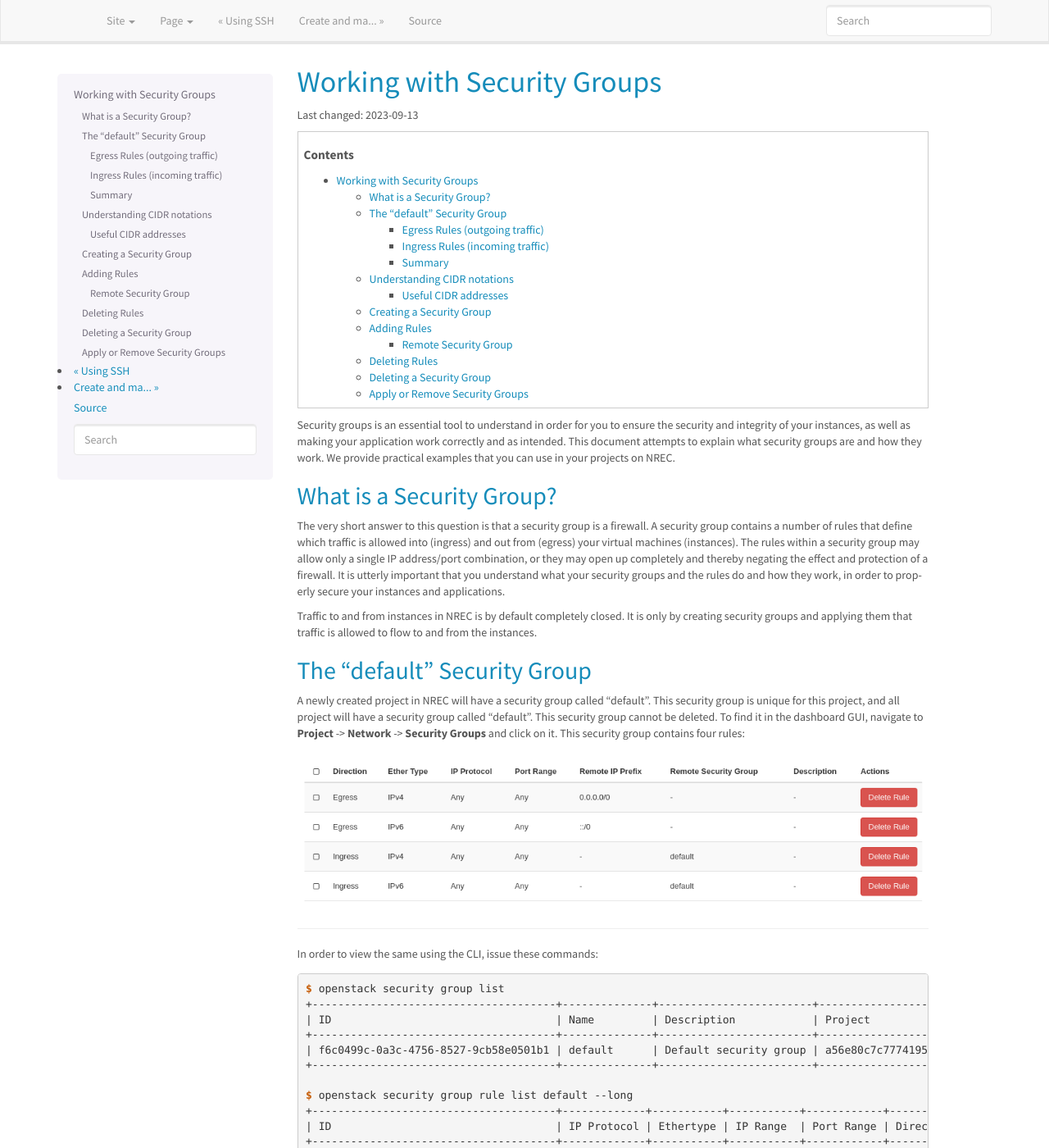
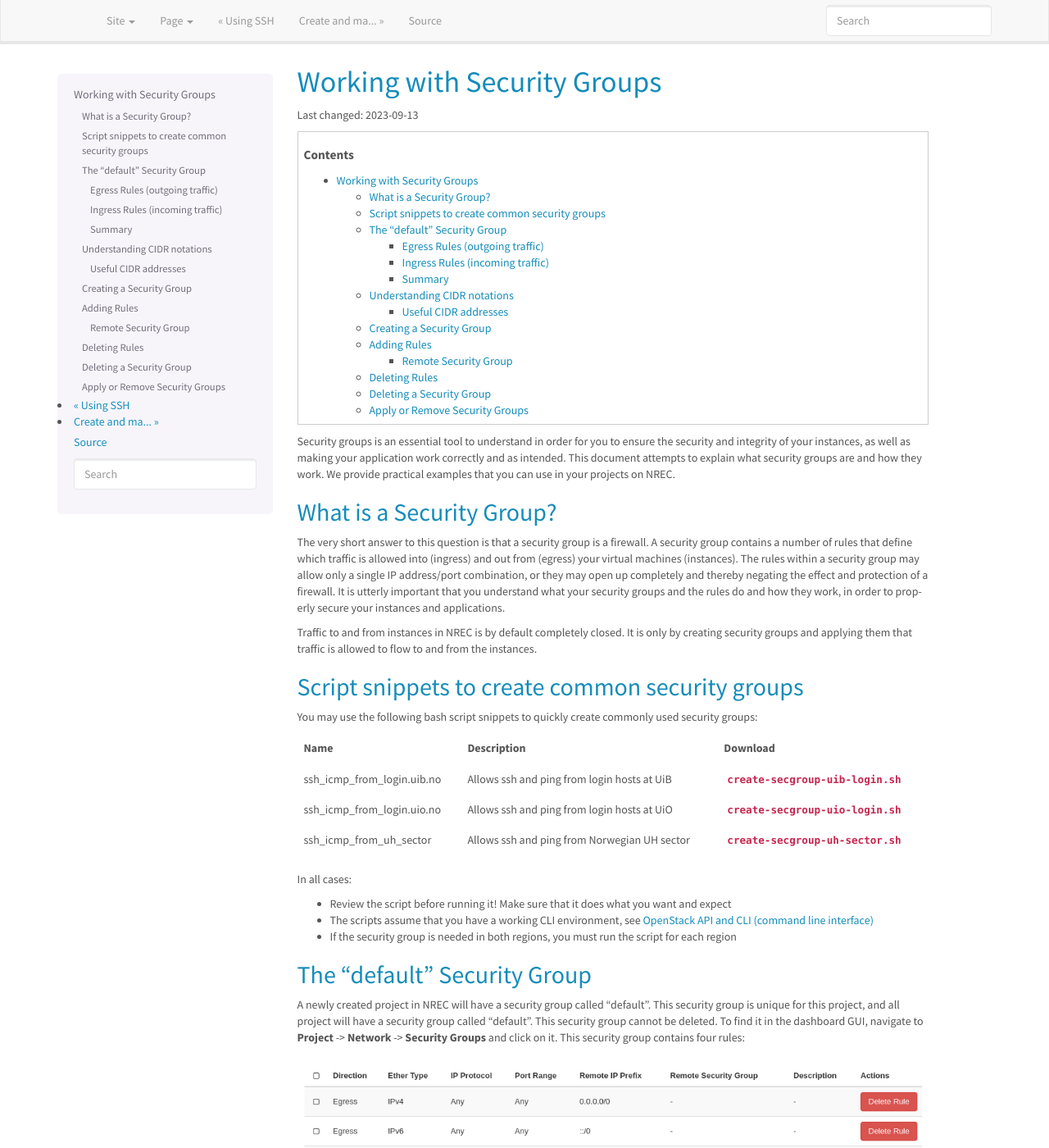
Before and after one commit to norcams/docs-enduser, a Sphinx documentation site: the page built from docs/security-groups.rst, in a window 1280 px wide and 1400 px high. Shown: the whole window at 82% size. Built offline with Sphinx 7.4.7, drawn with Linux system fonts in a browser that asks for light colours.

Commit message:
secgroup scripts

```diff
--- a/docs/security-groups.rst
+++ b/docs/security-groups.rst
@@ -35,6 +35,36 @@ properly secure your instances and applications.
 Traffic to and from instances in NREC is by default completely
 closed. It is only by creating security groups and applying them that
 traffic is allowed to flow to and from the instances.
+
+
+Script snippets to create common security groups
+------------------------------------------------
+
+.. _OpenStack API and CLI (command line interface): api.html
+
+You may use the following bash script snippets to quickly create
+commonly used security groups:
+
++----------------------------+----------------------------------------------+--------------------------------------------------------------------------------------------+
+| Name                       | Description                                  | Download                                                                                   |
++============================+==============================================+============================================================================================+
+| ssh_icmp_from_login.uib.no | Allows ssh and ping from login hosts at UiB  | :download:`create-secgroup-uib-login.sh <downloads/secgroup/create-secgroup-uib-login.sh>` |
++----------------------------+----------------------------------------------+--------------------------------------------------------------------------------------------+
+| ssh_icmp_from_login.uio.no | Allows ssh and ping from login hosts at UiO  | :download:`create-secgroup-uio-login.sh <downloads/secgroup/create-secgroup-uio-login.sh>` |
++----------------------------+----------------------------------------------+--------------------------------------------------------------------------------------------+
+| ssh_icmp_from_uh_sector    | Allows ssh and ping from Norwegian UH sector | :download:`create-secgroup-uh-sector.sh <downloads/secgroup/create-secgroup-uh-sector.sh>` |
++----------------------------+----------------------------------------------+--------------------------------------------------------------------------------------------+
+
+In all cases:
+
+* Review the script before running it! Make sure that it does what you
+  want and expect
+
+* The scripts assume that you have a working CLI environment, see
+  `OpenStack API and CLI (command line interface)`_
+
+* If the security group is needed in both regions, you must run the
+  script for each region
 
 
 The "default" Security Group
```
Also changed, not shown: 3 other files.
